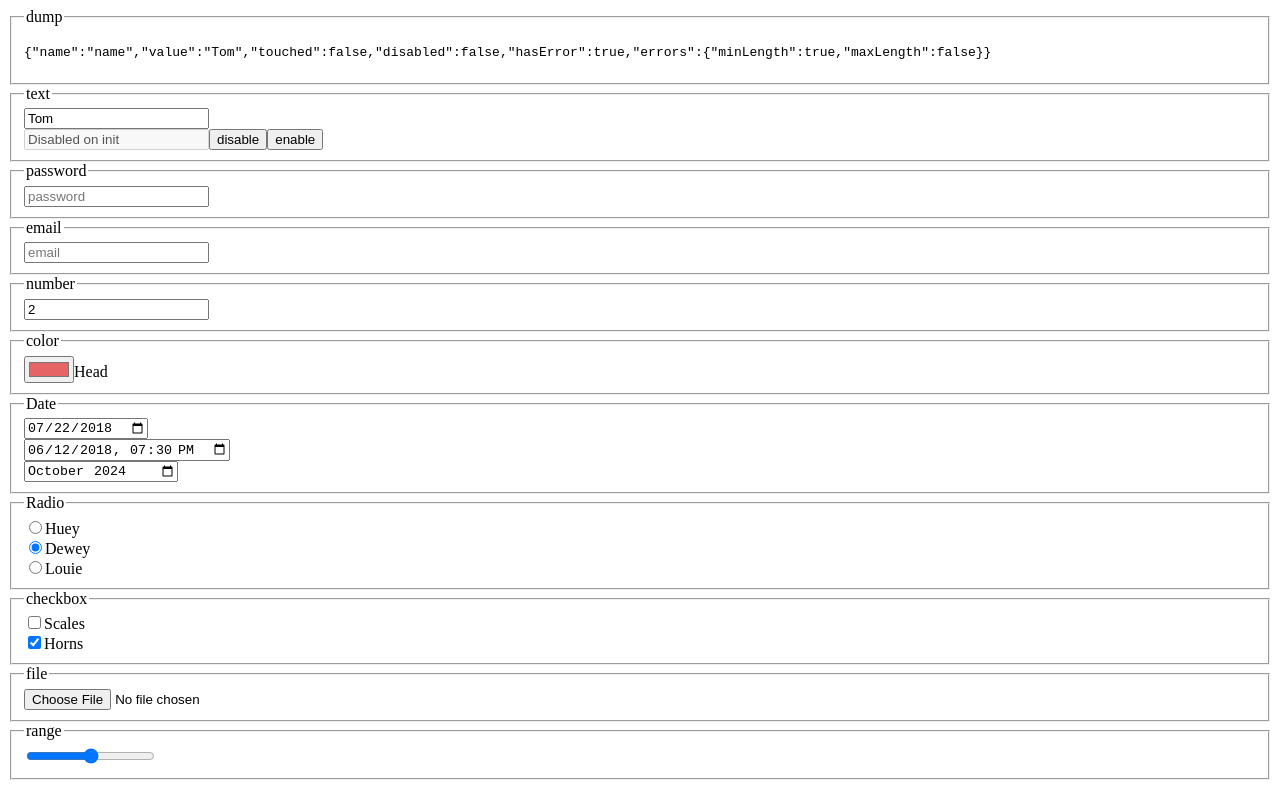
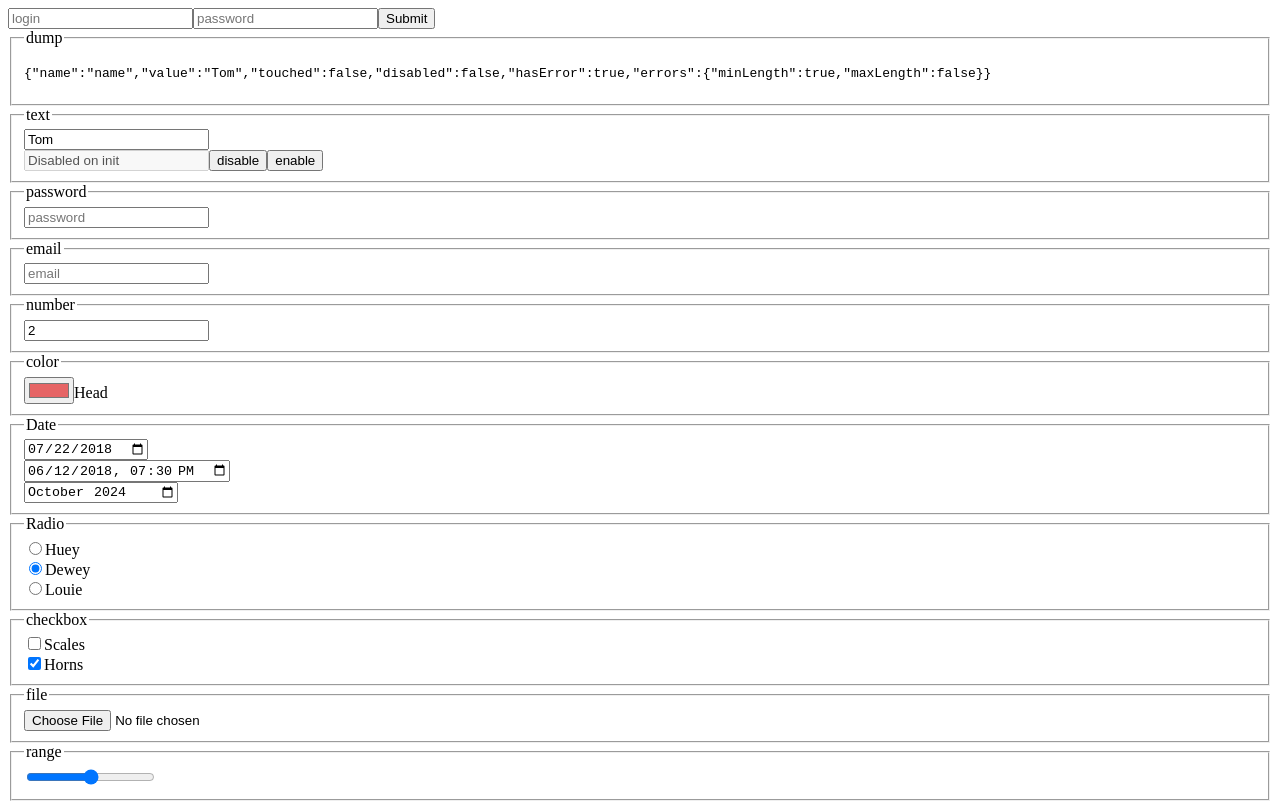
Before and after one commit to oneconstellation/ef, a React (Vite) app in the folder apps/fy/: page / in a window 1280 px wide. Built offline with nearby package versions, Linux system fonts and the light colour scheme.

Commit message:
feat: added demo form with onSubmit

```diff
--- a/apps/fy/src/app/app.tsx
+++ b/apps/fy/src/app/app.tsx
@@ -1,4 +1,4 @@
-import { useForm, minLength, maxLength } from '@lib/f';
+import { useForm, minLength, maxLength, required } from '@lib/f';
 
 export function App() {
   const f = useForm({
@@ -18,8 +18,25 @@ export function App() {
     range: [],
   });
 
+  const ff = useForm(
+    {
+      login: ['', [required(), minLength(3)]],
+      password: ['', [required(), minLength(3)]],
+    },
+    {
+      onSubmit(values) {
+        console.log(values);
+      },
+    }
+  );
+
   return (
     <main className="container">
+      <form {...ff.form}>
+        <input type="text" placeholder="login" {...ff.field('login')} autoComplete={'username'} />
+        <input type="password" placeholder="password" {...ff.field('password')} autoComplete="current-password" />
+        <input type="submit" />
+      </form>
       <fieldset>
         <legend>dump</legend>
         <pre>
```
